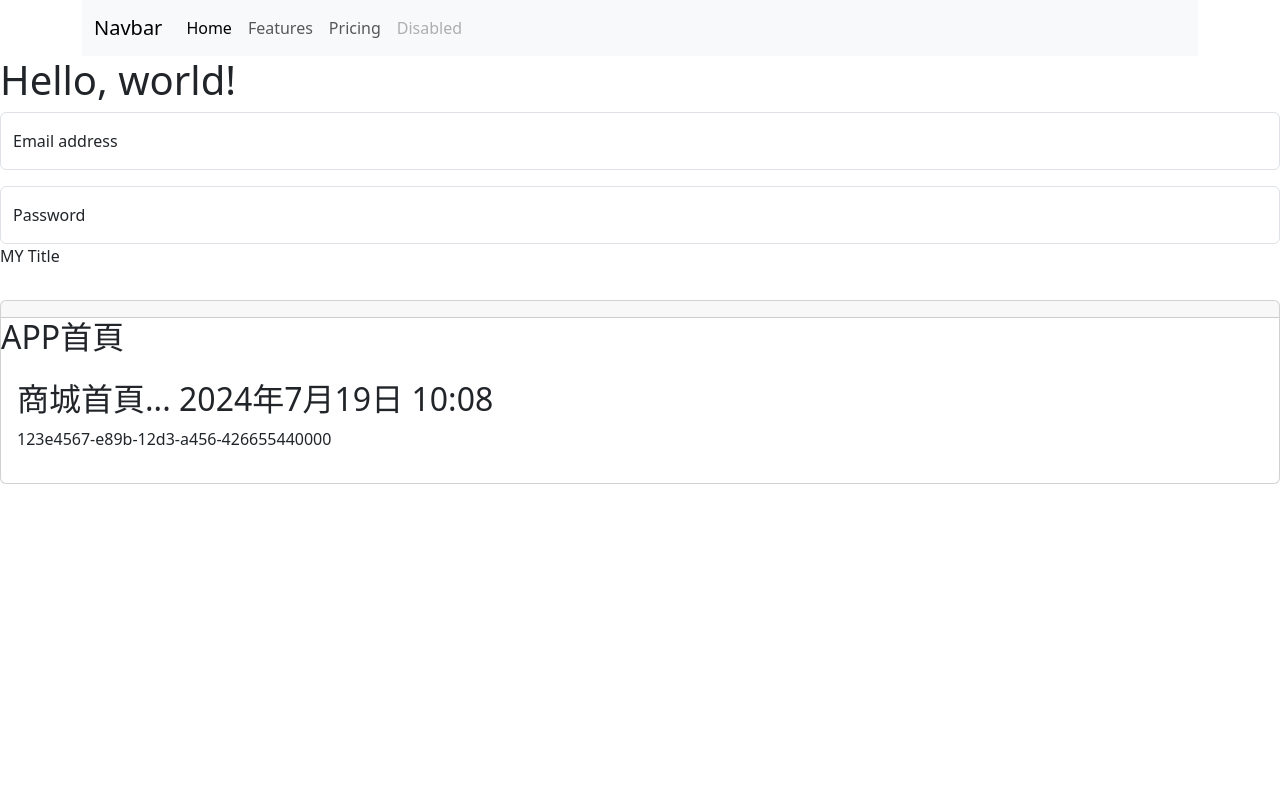
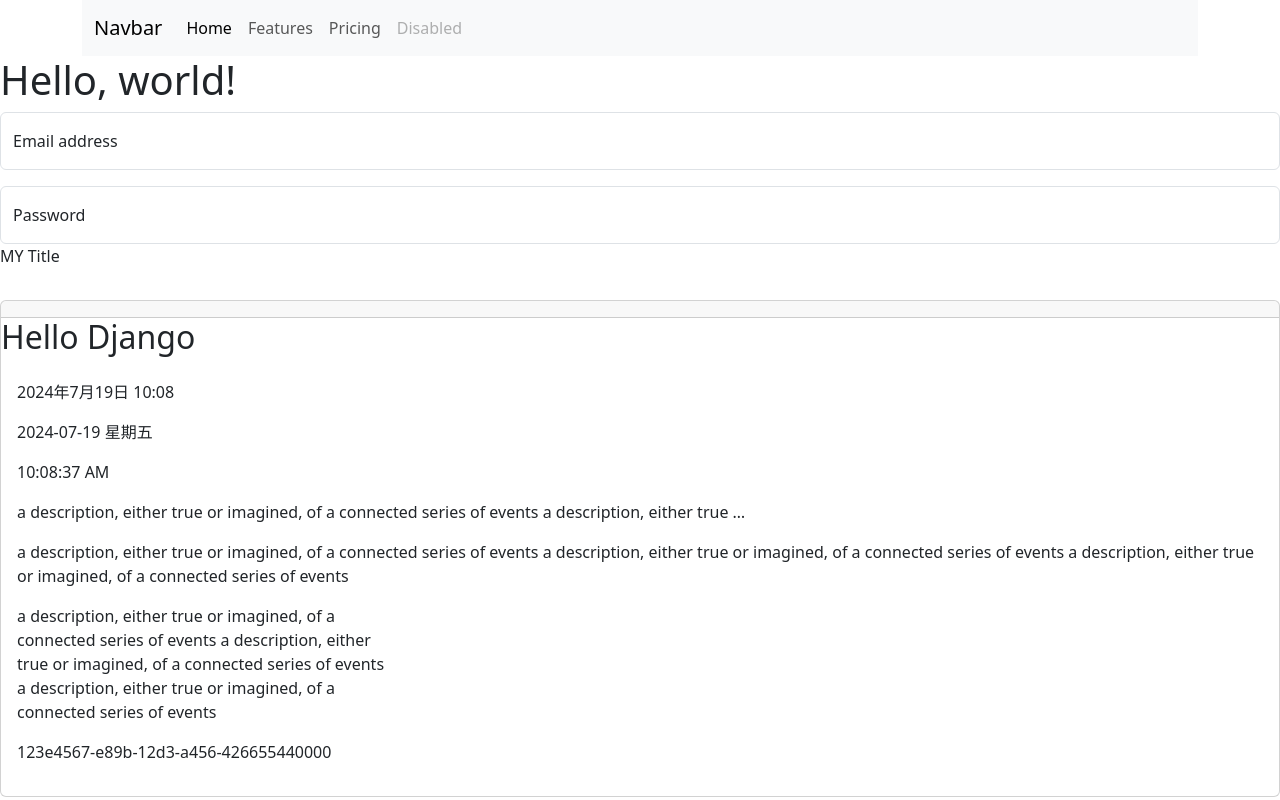
Before and after one commit to jayhong329/DjangoHome-Secondproject, a Django app: page /store/ in a window 1280 px wide. Run offline with Django 5.2, Linux system fonts and the light colour scheme.

Commit message:
練習 filter

```diff
--- a/myapp/templates/myapp/index.html
+++ b/myapp/templates/myapp/index.html
@@ -1,10 +1,15 @@
 {% extends 'base.html' %}
 
 {% block title %}
-<h2>APP首頁</h2>
+<h2>{{ title | title }}</h2>
 {% endblock %}
 
 {% block content %}
-<h2>{{ store_title }} {{ now }}</h2>
+<p>{{ now}}</p>
+<p>{{ now | date:"Y-m-d D"  }}</p>
+<p>{{ now | time:"H:i:s A"  }}</p>
+<p>{{ text | truncatechars:100 }}</p>
+<p>{{ text | wordwrap:50 }}</p>
+<p style="white-space: pre;">{{ text | wordwrap:50 }}</p>
 <p>{{ id }}</p>
 {% endblock %}
--- a/myapp/views.py
+++ b/myapp/views.py
@@ -6,11 +6,13 @@ from datetime import datetime
 
 def index(request):
     # return HttpResponse('<h2>我的APP 首頁</h2>')
-    store_title= '商城首頁...'
+    title= 'hello django'
+    text = "a description, either true or imagined, of a connected series of events a description, either true or imagined, of a connected series of events a description, either true or imagined, of a connected series of events"
     now = datetime.now()
     id = '123e4567-e89b-12d3-a456-426655440000'
-    # return render(request, 'myapp/index.html', {'title': store_title, 'now':now} )
+    # return render(request, 'myapp/index.html', {'title': title, 'now':now} )
     return render(request, 'myapp/index.html', locals() )
+
 
 # 2000 會傳給 year 這個參數
 def about(request, year=datetime.now().year):
```
